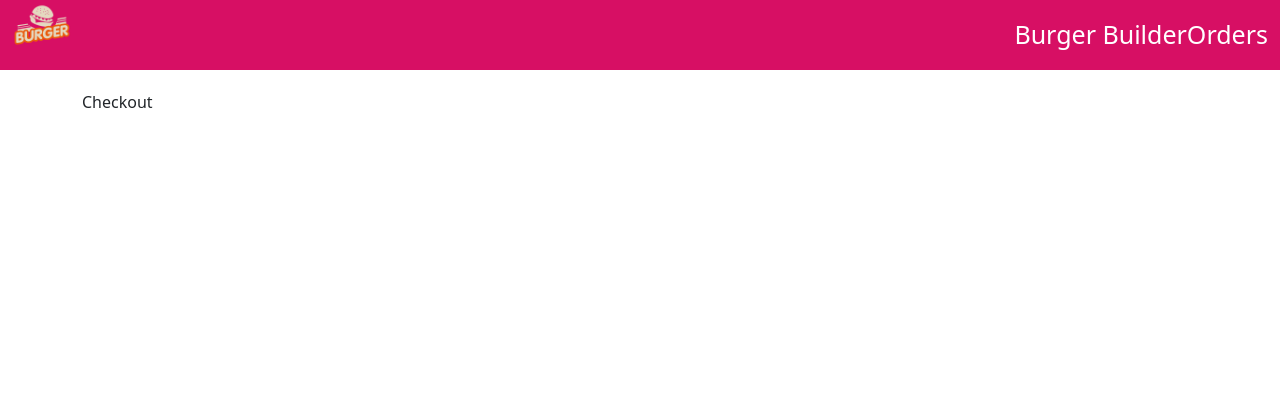
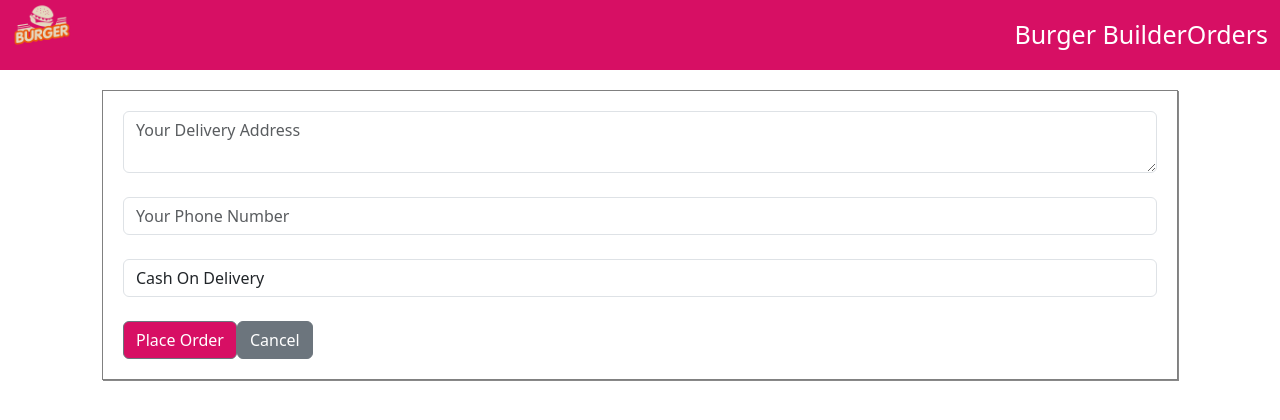
Before and after one commit to Rakib-Enam-Anik/my-burger, a React (Create React App) app: page /checkout in a window 1280 px wide. Shown: the top 420 px of the page. Built offline with nearby package versions, Linux system fonts and the light colour scheme.

Commit message:
Before Solving Error of tutorial 11 Creating Checkout Option

```diff
--- a/src/Components/BurgerBuilder/BurgerBuilder.js
+++ b/src/Components/BurgerBuilder/BurgerBuilder.js
@@ -73,7 +73,7 @@
             <Summary ingredients={this.props.ingredients} />
           </ModalBody>
           <ModalFooter>
-            <Button color="success" onClick={this.handleCheckout}>
+            <Button  style={{ backgroundColor:"#D70F64"}} onClick={this.handleCheckout}>
               Continue to Checkout
             </Button>
             <Button color="secondary" onClick={this.toggleModal}>
--- a/src/Components/BurgerBuilder/Controls/Controls.js
+++ b/src/Components/BurgerBuilder/Controls/Controls.js
@@ -44,7 +44,7 @@
                         }
             </CardBody>
             <CardFooter><h5>Price: <strong>{props.price}</strong> BDT</h5></CardFooter>
-            <Button disabled={!props.purchasable} onClick={props.toggleModal}>Order Now</Button>
+            <Button style={{ backgroundColor:"#D70F64"}} disabled={!props.purchasable} onClick={props.toggleModal}>Order Now</Button>
         </Card>
     </div>
 
--- a/src/Components/Orders/Checkout/Checkout.js
+++ b/src/Components/Orders/Checkout/Checkout.js
@@ -1,9 +1,60 @@
-import React from 'react'
+import React, {Component} from 'react';
+import {Button} from 'reactstrap';
+class Checkout extends Component  {
+    state = {
+        values: {
+            deliveryAddress: "",
+            phone: "",
+            paymentType: "Cash On Delivery",
+        }
+    }
 
-const Checkout = () => {
-    return (
-        <div>Checkout</div>
-    )
+    goBack = () => {
+        this.props.history.goBack("/");
+    }
+
+    inputChangerHandler = (e) => {
+        this.setState({
+           values: {
+            ...this.state.values,
+            [e.target.name]: e.target.value,
+           }
+        })
+    }
+
+    submitHandler = () => {
+        console.log(this.state.values);
+    }
+
+    render() {
+        return (
+            <div>
+                <form style={{
+                    border: "1px solid grey",
+                    boxShadow: "1px 1px #888888",
+                    padding: "20px",
+                    margin: "20px",
+                }}>
+                    <textarea name="deliveryAddress" value={this.state.values.deliveryAddress}
+                    className='form-control' placeholder="Your Delivery Address"
+                    onChange={(e)=> this.inputChangerHandler(e)}></textarea>
+                    <br />
+                    <input name="phone" className="form-control" value={this.state.values.phone}
+                    placeholder="Your Phone Number" onChange={(e)=> this.inputChangerHandler(e)} />
+                    <br />
+                    <select name="paymentType" className="form-control" value={this.state.values.paymentType}
+                    onChange={(e)=> this.inputChangerHandler(e)}>
+                    <option value="Cash On Delivery">Cash On Delivery</option>
+                    <option value="Bkash">Bkash</option>
+                    </select>
+                    <br />
+                    <Button style={{backgroundColor:"#D70F64"}} className="mr-auto" onClick={this.submitHandler}> Place Order </Button>
+                    <Button color="secondary" className="ml-1" onClick={this.goBack}> Cancel </Button>
+                </form>
+            </div>
+        )
+
+    }
 }
 
-export default Checkout
+export default Checkout;
```
